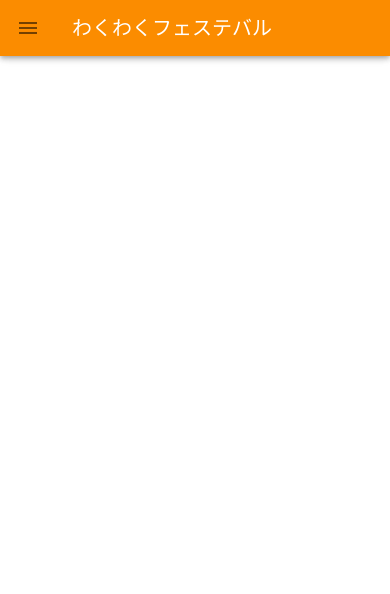
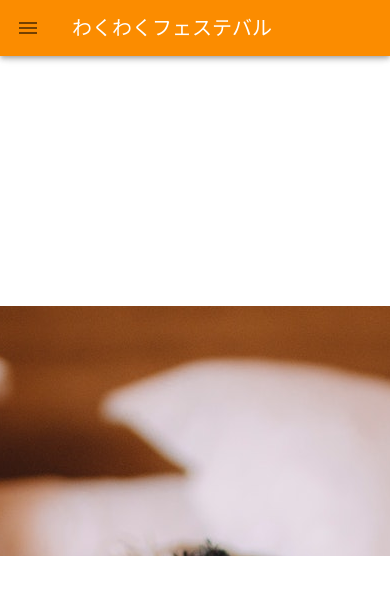
Before and after one commit to hirotaka-takase/wakuwakufestival, a Nuxt app: page / in a window 390 px wide. Shown: the top 594 px of the page. Built offline with nearby package versions, Linux system fonts and the light colour scheme.

Commit message:
parallaxを追加

```diff
--- a/pages/index.vue
+++ b/pages/index.vue
@@ -6,11 +6,23 @@
     width="100%"
     alt="わくわくフェスティバル">
     </v-img>
-    <v-container  v-scroll="handleScroll" class="box">
+    <v-parallax
+    height="250"
+    class="parallax"
+    :src="img_src.test">
+      <v-row
+        align="center"
+        justify="center"
+      >
+        <v-col class="text-center" cols="12">
+          <p v-scroll="handleScroll" class="mb-0 text_aiken box font-weight-black" style="letter-spacing: 0.4rem !important;">愛犬家大集合!</p>
+        </v-col>
+      </v-row>
+    </v-parallax>
+    <v-container v-scroll="handleScroll" class="box">
       <v-layout column justify-center align-center class="layout1 text-center">
         <v-flex xs12 sm8 md6 class="py-4 font-weight-bold" style="margin-bottom: 90px;">
-          <div style="position: relative;" class="py-4">
-            <p class="text_aiken font-weight-black" style="letter-spacing: 0.09em;">愛犬家大集合!</p>
+          <v-row style="margin-bottom: 30px; position: relative;">
             <v-chip
               class="chip pa-3 body-1 caption fuwafuwa font-weight-black"
               color="error"
@@ -19,13 +31,11 @@
             >
               お子様から大人まで<br>ご家族で楽しめるイベントです!
             </v-chip>
-          </div>
-          <v-row style="margin-bottom: 30px;">
             <v-col cols="12" md="12" sm="12" class="pa-0 display-1 font-weight-black">東海ペットイベント!</v-col>
             <v-col cols="12" md="12" sm="12" class="pt-0 display-1 mb-4 font-weight-black">たくさんのワンちゃんも見られますよ!</v-col>
           </v-row>
           <v-row class="kouryu text-center py-4" style="border: 1px solid #000;">
-            <v-col cols="12" md="12" sm="12" class="headline font-weight-black pb-0" style="color: #1976d2;">交流広場</v-col>
+            <v-col cols="12" md="12" sm="12" class="display-1 font-weight-black pb-0" style="color: #1976d2;">交流広場</v-col>
             <v-col cols="12" md="6" sm="12">
               <ul>
                   <li>
@@ -248,7 +258,8 @@ export default {
     return {
       img_src: {
         fv: require("~/assets/img/fv.jpg"),
-        banner: require("~/assets/img/bg1.jpg")
+        banner: require("~/assets/img/bg1.jpg"),
+        test: require("~/assets/img/dog1.jpg"),
       }
     }
   },
@@ -271,6 +282,9 @@ export default {
   opacity: 0;
   transition: 2.7s all cubic-bezier(0.42, 0, 0.58, 1.0);
 }
+.parallax {
+  margin-bottom: 180px;
+}
 ul {
   list-style-type: none;
 }
@@ -279,15 +293,14 @@ ul {
 }
 .text_aiken {
   font-size: 75px;
-  padding-bottom: 120px;
-  color: #ACB6E5;
-  background: -webkit-linear-gradient(0deg, #ACB6E5, #86FDE8);
+  color: #FF7C00;
+  background: -webkit-linear-gradient(top, #FFB76B 0%, #FFA73D 50%, #FF7C00 51%, #FF7F04 100%);
   -webkit-background-clip: text;
   -webkit-text-fill-color: transparent;
 }
 .chip {
   position: absolute;
-  bottom: 25px;
+  top: -80px;
   right: 280px;
 }
 .chip2 {
@@ -365,16 +378,17 @@ animation:fuwafuwa 3s infinite linear alternate;
 #fv {
    max-height: 250px;
 }
+.parallax {
+  margin-bottom: 120px;
+}
 .layout1 {
   margin-bottom: 90px;
 }
 .text_aiken {
   font-size: 50px;
-  padding-top: 0px !important;
-  padding-bottom: 90px;
 }
 .chip {
-  bottom: 20px;
+  top: -80px;
   right: 40px;
 }
 .kouryu {
```
Also changed, not shown: assets/img/dog1.jpg (added).
